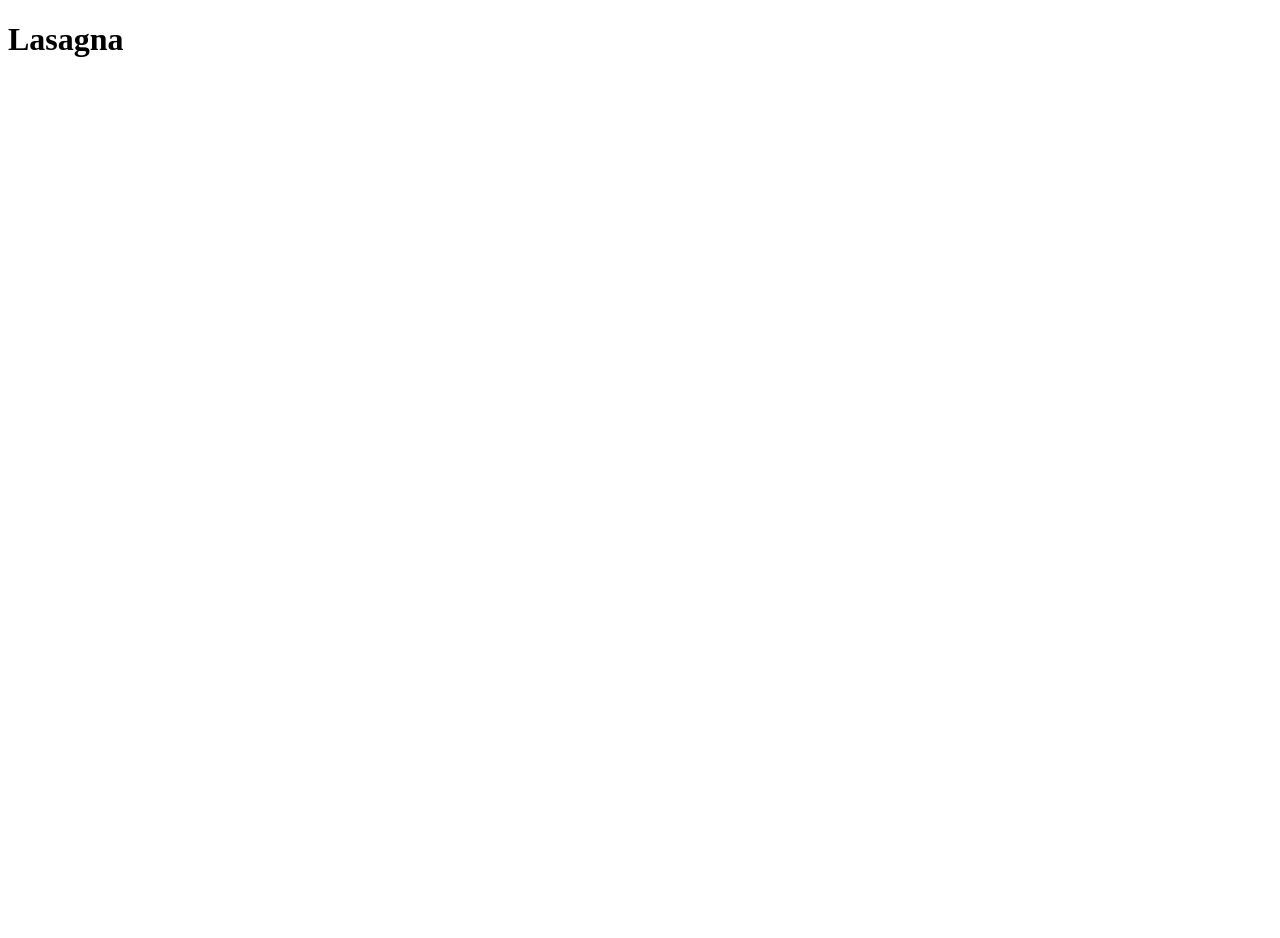
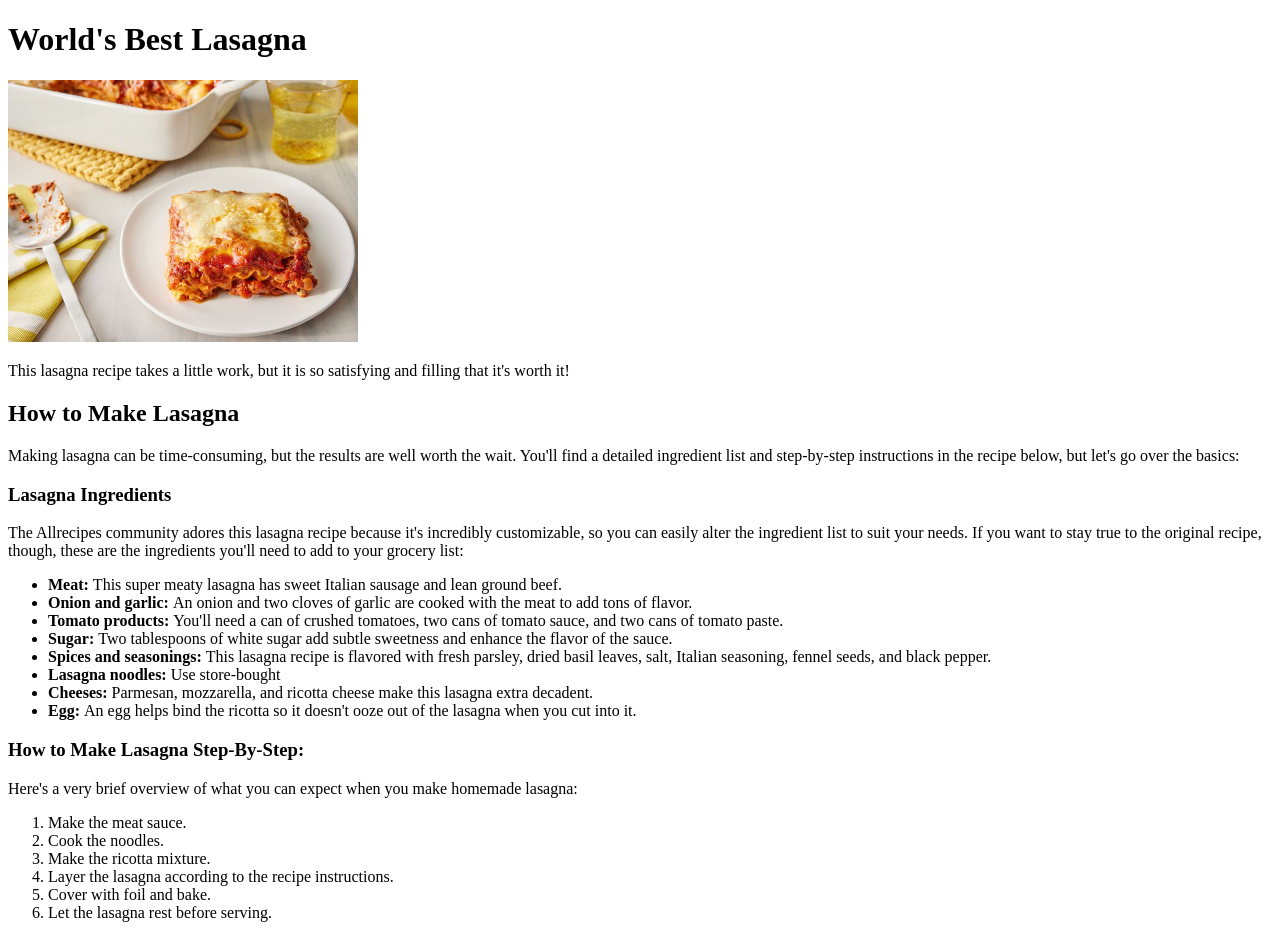
Before and after one commit to MaximusI30/odin-recipes, a plain HTML site: page recipes/lasagna.html in a window 1280 px wide. Before the commit the page ends 800 px from the top, so only its background shows below. Drawn offline with Linux system fonts and the light colour scheme.

Commit message:
Created images folder, modified index.html and lasagna.html

```diff
--- a/recipes/lasagna.html
+++ b/recipes/lasagna.html
@@ -6,6 +6,38 @@
     <title>Lasagna</title>
 </head>
 <body>
-    <h1>Lasagna</h1>
+    <h1>World's Best Lasagna</h1>
+    <img src="\recipes\images\lasagna.jpg" width="350px">
+    <p>
+        This lasagna recipe takes a little work, but it is so satisfying and filling that it's worth it!
+    </p>
+    <h2>How to Make Lasagna</h2>
+    <p>
+        Making lasagna can be time-consuming, but the results are well worth the wait. You'll find a detailed ingredient list and step-by-step instructions in the recipe below, but let's go over the basics:
+    </p>
+    <h3>Lasagna Ingredients</h3>
+    <p>
+        The Allrecipes community adores this lasagna recipe because it's incredibly customizable, so you can easily alter the ingredient list to suit your needs. If you want to stay true to the original recipe, though, these are the ingredients you'll need to add to your grocery list:
+    </p>
+    <ul>
+        <li><strong>Meat: </strong>This super meaty lasagna has sweet Italian sausage and lean ground beef.</li>
+        <li><strong>Onion and garlic: </strong>An onion and two cloves of garlic are cooked with the meat to add tons of flavor.</li>
+        <li><strong>Tomato products: </strong>You'll need a can of crushed tomatoes, two cans of tomato sauce, and two cans of tomato paste.</li>
+        <li><strong>Sugar: </strong>Two tablespoons of white sugar add subtle sweetness and enhance the flavor of the sauce.</li>
+        <li><strong>Spices and seasonings: </strong>This lasagna recipe is flavored with fresh parsley, dried basil leaves, salt, Italian seasoning, fennel seeds, and black pepper.</li>
+        <li><strong>Lasagna noodles: </strong>Use store-bought</li>
+        <li><strong>Cheeses: </strong>Parmesan, mozzarella, and ricotta cheese make this lasagna extra decadent.</li>
+        <li><strong>Egg: </strong>An egg helps bind the ricotta so it doesn't ooze out of the lasagna when you cut into it.</li>
+    </ul>
+    <h3>How to Make Lasagna Step-By-Step:</h3>
+    <p>Here's a very brief overview of what you can expect when you make homemade lasagna: </p>
+    <ol>
+        <li>Make the meat sauce.</li>
+        <li>Cook the noodles.</li>
+        <li>Make the ricotta mixture.</li>
+        <li>Layer the lasagna according to the recipe instructions.</li>
+        <li>Cover with foil and bake.</li>
+        <li>Let the lasagna rest before serving.</li>
+    </ol>
 </body>
 </html>
```
Also changed, not shown: index.html (+3 -1 lines), recipes/images/lasagna.jpg (added), 1 other file.
